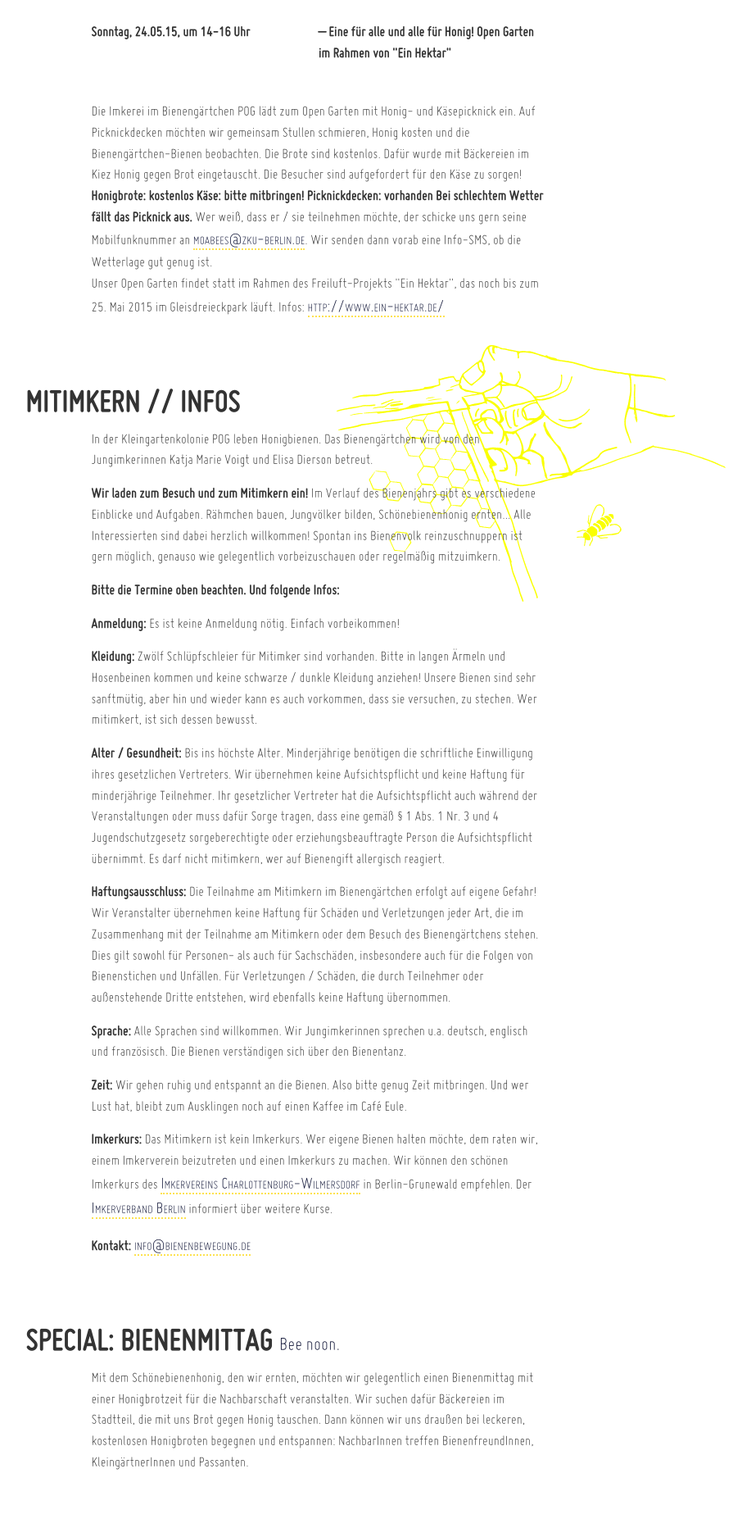
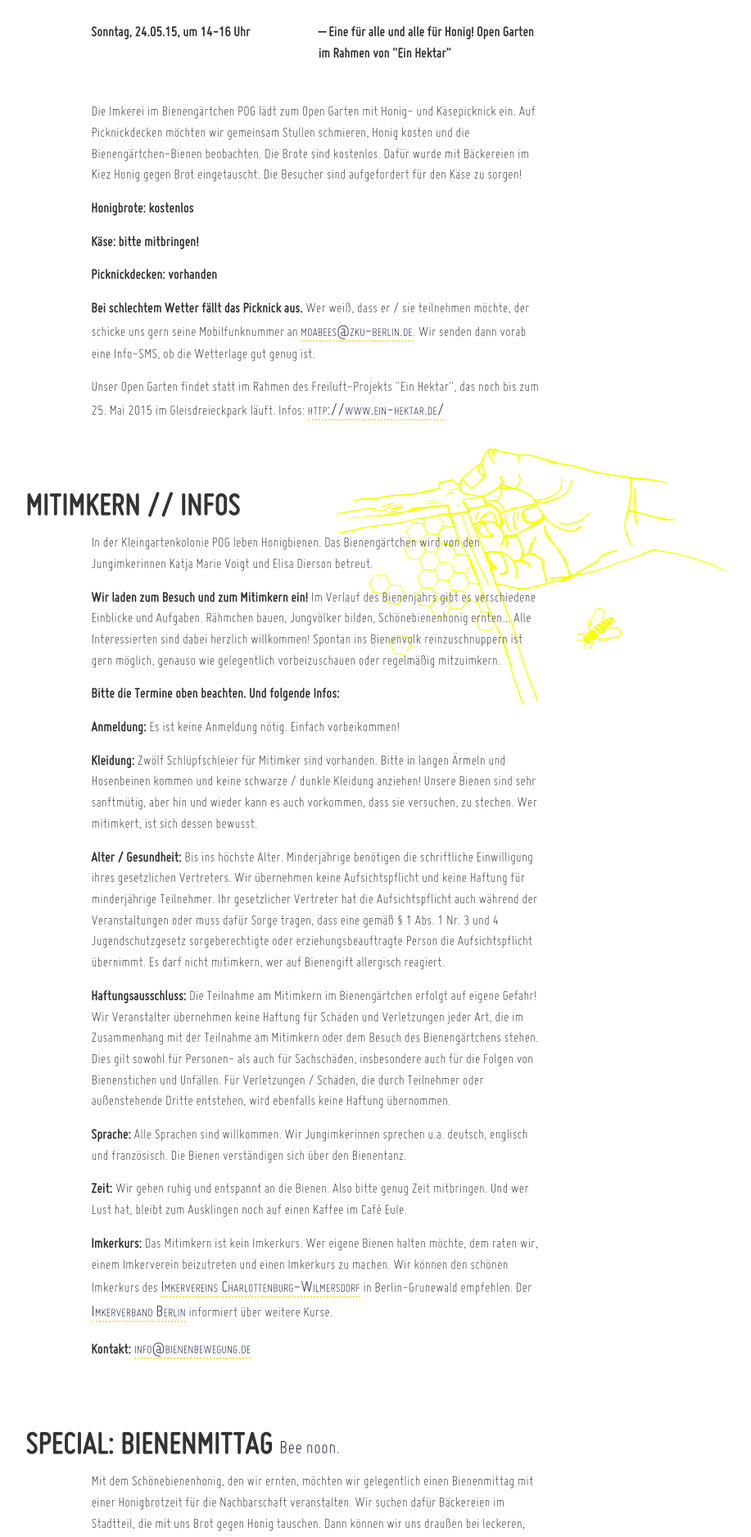
Before and after one commit to dieda/schoeneberg.berlin-bienenstadt.de, a Jekyll site: the page built from index.html, in a window 1280 px wide. Shown: the part 519-2394 px from the top of the page at 82% size, without its empty margins (251-1168 px from the left). Built offline with Jekyll 4.4.1, drawn with Linux system fonts in a browser that asks for light colours.

Commit message:
same same but different

```diff
--- a/index.html
+++ b/index.html
@@ -42,12 +42,20 @@ nav:
 
 <p>
 Die Imkerei im Bienengärtchen POG lädt zum Open Garten mit Honig- und Käsepicknick ein. Auf Picknickdecken möchten wir gemeinsam Stullen schmieren, Honig kosten und die Bienengärtchen-Bienen beobachten. Die Brote sind kostenlos. Dafür wurde mit Bäckereien im Kiez Honig gegen Brot eingetauscht. Die Besucher sind aufgefordert für den Käse zu sorgen!
-<br/>
+</p>
+<p>
 <strong>Honigbrote: kostenlos</strong>
+</p>
+<p>
 <strong>Käse: bitte mitbringen!</strong>
+</p>
+<p>
 <strong>Picknickdecken: vorhanden</strong>
+</p>
+<p>
 <strong>Bei schlechtem Wetter fällt das Picknick aus.</strong> Wer weiß, dass er / sie teilnehmen möchte, der schicke uns gern seine Mobilfunknummer an <a href="mailto:moabees@zku-berlin.de">moabees@zku-berlin.de</a>. Wir senden dann vorab eine Info-SMS, ob die Wetterlage gut genug ist.
-<br/>
+</p>
+<p>
 Unser Open Garten findet statt im Rahmen des Freiluft-Projekts "Ein Hektar", das noch bis zum 25. Mai 2015 im Gleisdreieckpark läuft. Infos: <a href="http://www.ein-hektar.de/">http://www.ein-hektar.de/</a>
 </p>
 
```
